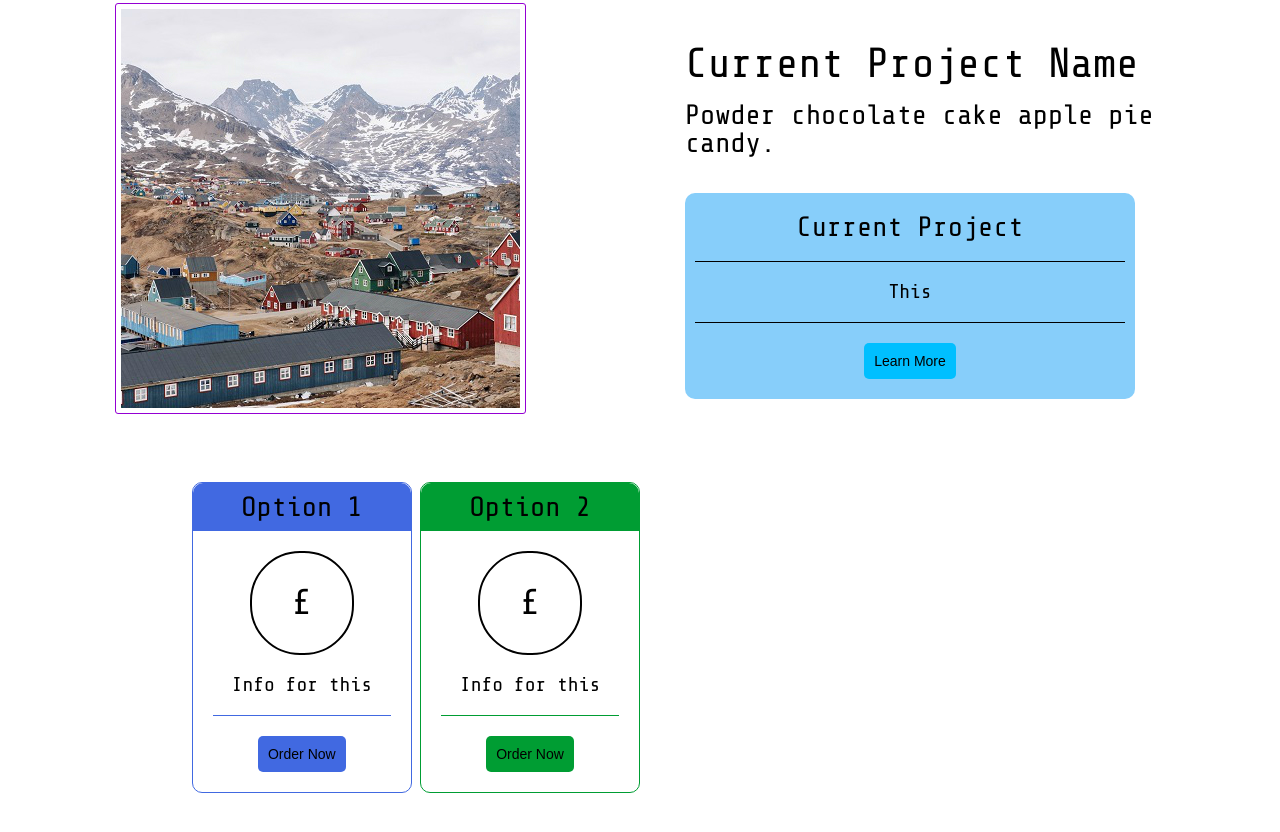
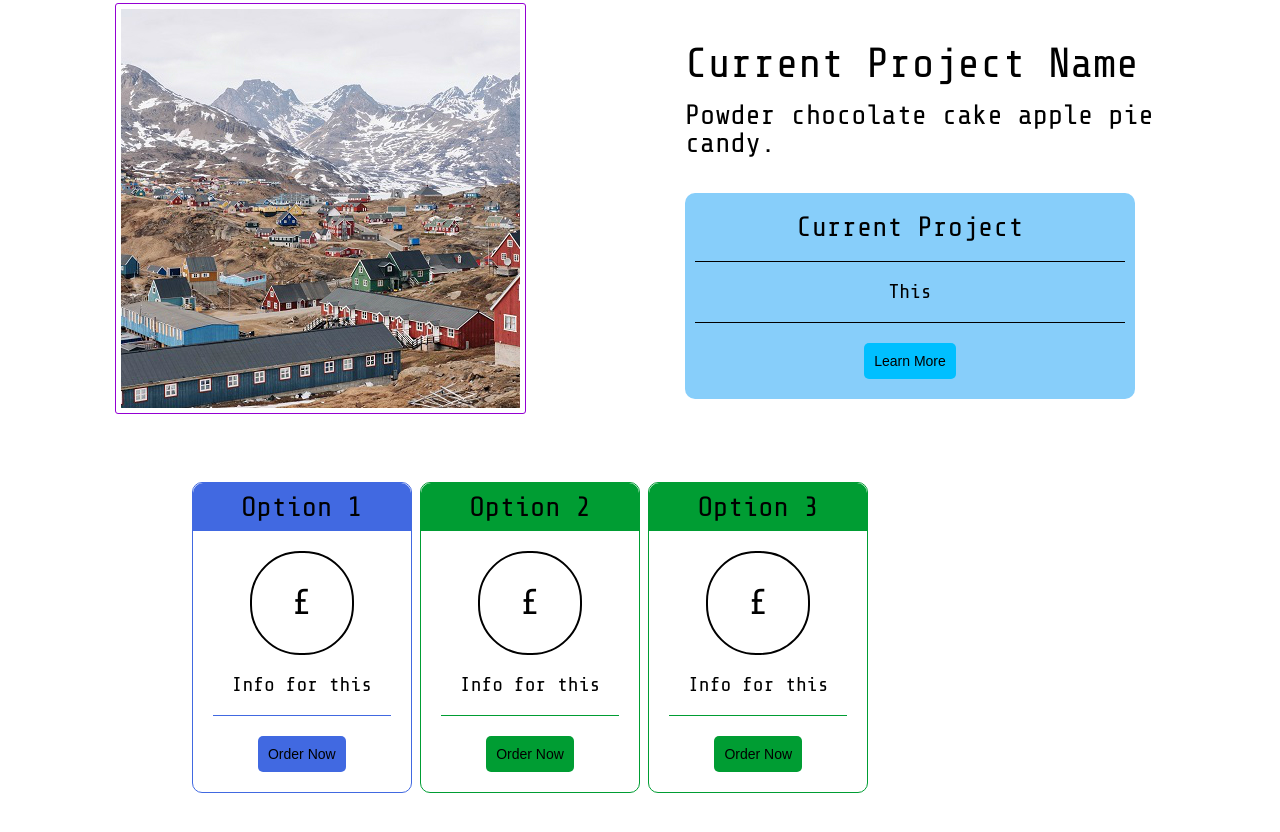
Before and after one commit to mordmaman/profile1, a plain HTML site: page index.html in a window 1280 px wide. Shown: the part 1355-2187 px from the top of the page. Drawn offline with nearby package versions, Linux system fonts and the light colour scheme.

Commit message:
adds well 3 html and css classes

```diff
--- a/index.html
+++ b/index.html
@@ -194,6 +194,23 @@
                 </div>
             </div>
         </div>
+        <div class="well_3">
+            <div class="well_3header">
+                <span class="wellHeader">Option 3</span>
+            </div>
+            <div class="well_main">
+                <div class="circle">
+                    <span class="circle_text">£</span>
+                </div>
+                <div class="well_info">
+                    <span class="well_text">Info for this</span>
+                </div>
+                <hr class="well_3hr">
+                <div class="wh">
+                       <button id="well_3Button" class="ui-button ui-widget ui-corner-all">Order Now</button>
+                </div>
+            </div>
+        </div>
     </section>
 
 
--- a/styles.css
+++ b/styles.css
@@ -505,6 +505,41 @@ hr{
   background-color: 36A059;
 }
 
+.well_3{
+  border-radius: 10px;
+  border: 1px solid #009D33;
+  width: 20%;
+  height: auto;
+  text-align: center;
+  margin-top: 20px;
+  display: inline-block;
+}
+
+.well_3header{
+  border-top-left-radius: 10px;
+  border-top-right-radius: 10px;
+  background-color: #009D33;
+  padding: 10px;
+}
+
+.well_3hr{
+  border: 0;
+  border-top: 1px solid #009D33;
+  margin: 0 20px;
+}
+
+#well_3Button{
+  padding: 10px;
+  font-size: 14px;
+  background-color: #009D33;
+  border-radius: 5px;
+  border: 0px;
+}
+
+#well_3Button:hover{
+  background-color: 36A059;
+}
+
 /*
   ========================================
   Media queries
```
